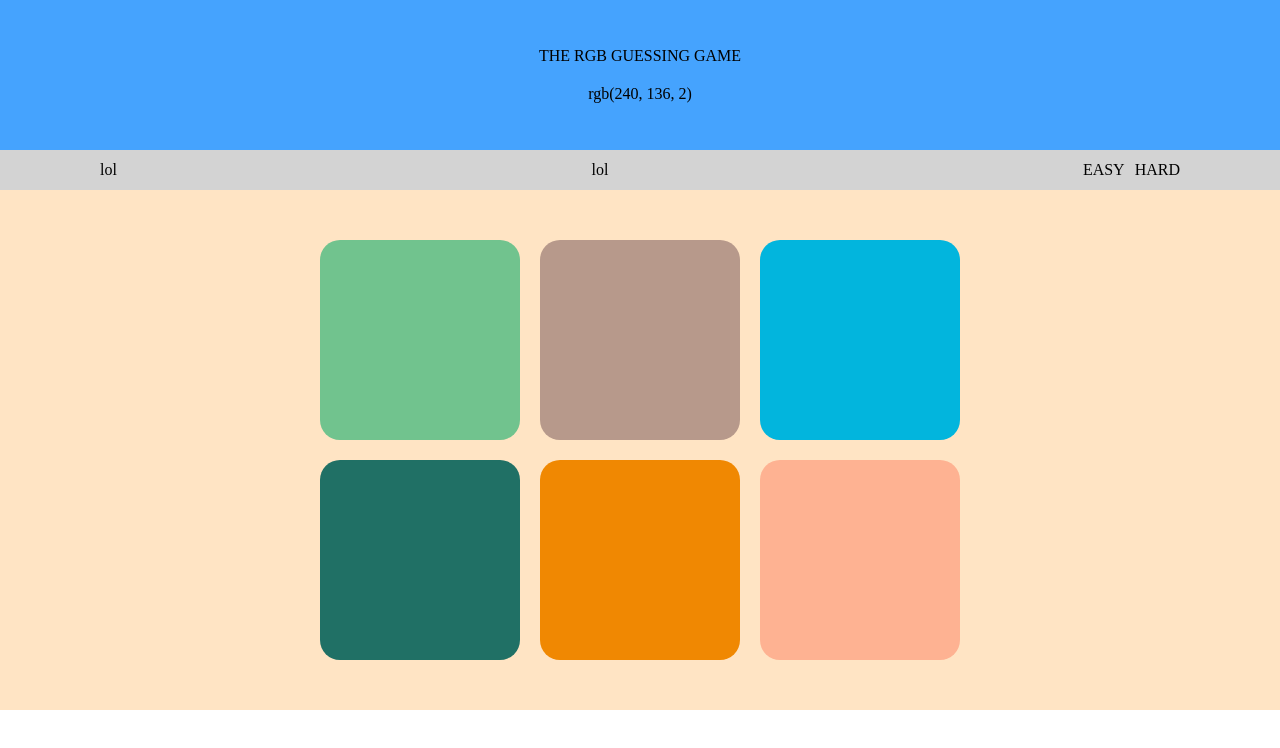
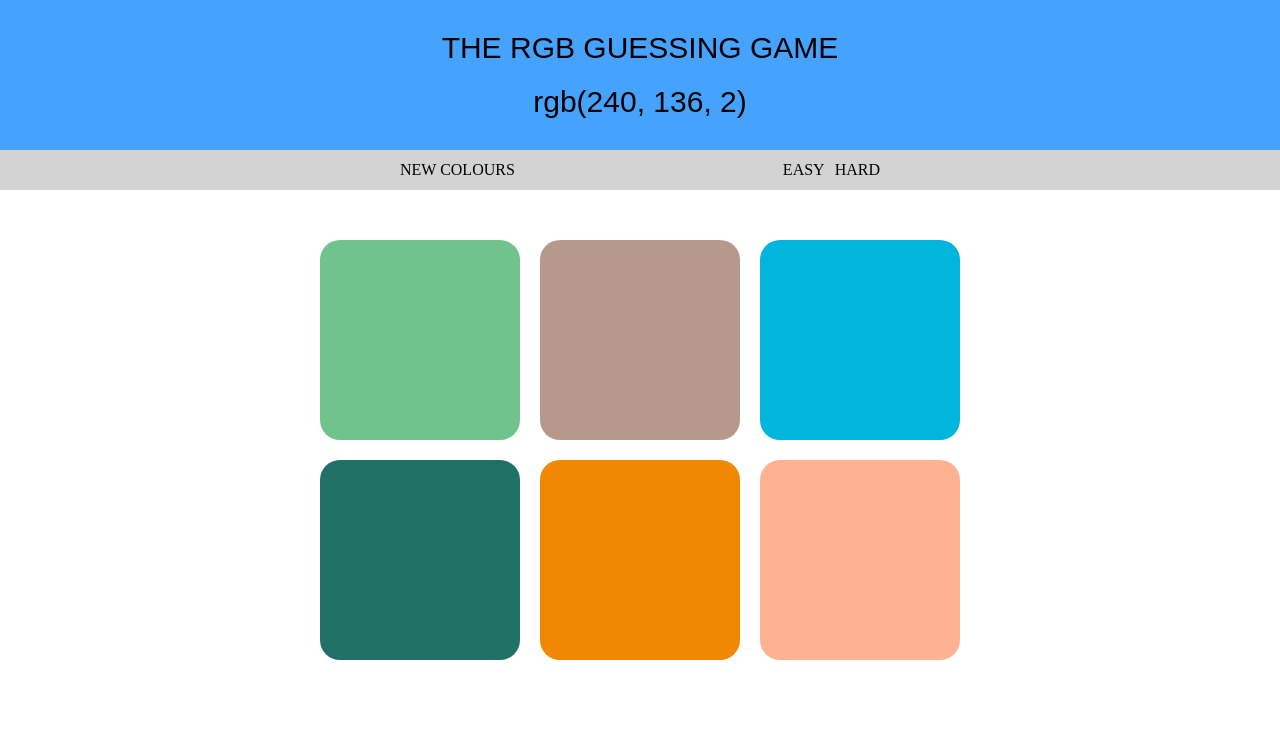
Before and after one commit to nicol29/rgb-guessing-game, a plain HTML site: page index.html in a window 1280 px wide. Drawn offline with Linux system fonts and the light colour scheme.

Commit message:
Finish style

```diff
--- a/app.js
+++ b/app.js
@@ -2,6 +2,7 @@ let guessColourDisplayer = document.querySelector('.colour-code');
 let squareContainer = document.querySelector('.squares');
 let difficultyChoices = document.querySelectorAll('.difficulty div');
 let gameStatusPrompt = document.querySelector('.game-status');
+let reRollColours = document.querySelector('.colour-restart');
 
 let guessColour = `rgb(${Math.floor(Math.random() * 257) * 1}, ${Math.floor(Math.random() * 257) * 1}, ${Math.floor(Math.random() * 257) * 1})`;
 let squareCount = 6;
@@ -14,6 +15,7 @@ let squares;
 
 
 let createGrids = () => {
+    gameStatusPrompt.innerText = '';
     guessColourDisplayer.innerText = guessColour;
     randomSquare = Math.floor(Math.random() * squareCount) * 1;
 
@@ -38,14 +40,15 @@ let createGrids = () => {
 let gameLogic = (squareInfo) => {
     if(squareInfo.style.backgroundColor == guessColour){
         squares.forEach(square => {
+            didWin = true;
             gameStatusPrompt.innerText = 'Play Again'
-
 
             square.style.backgroundColor = guessColour;
             square.classList.remove('fadeOut');
             square.classList.add('fadeIn');
         });
     } else{
+        gameStatusPrompt.innerText = 'Try Again';
         squareInfo.classList.add('fadeOut');
     }
 }
@@ -53,6 +56,7 @@ let gameLogic = (squareInfo) => {
 let resetGame = () => {
     guessColour = `rgb(${Math.floor(Math.random() * 257) * 1}, ${Math.floor(Math.random() * 257) * 1}, ${Math.floor(Math.random() * 257) * 1})`;
     squares.forEach(square => square.remove());
+    didWin = false;
     createGrids();
 }
 
@@ -66,8 +70,8 @@ difficultyChoices.forEach(difficulty => difficulty.addEventListener('click', ()
     }
 }));
 
+gameStatusPrompt.addEventListener('click', () => {if(didWin) resetGame()});
+reRollColours.addEventListener('click', () => resetGame());
 
 
 createGrids();
-
-// resetGame();
--- a/index.html
+++ b/index.html
@@ -14,8 +14,8 @@
         <div class="colour-code"></div>
     </header>
     <div class="option">
-        <div class="colour-restart">lol</div>
-        <div class="game-status">lol</div>
+        <div class="colour-restart">NEW COLOURS</div>
+        <div class="game-status"></div>
         <div class="difficulty">
             <div class="easy">EASY</div>
             <div class="hard">HARD</div>
--- a/style.css
+++ b/style.css
@@ -11,6 +11,8 @@ header {
     gap: 20px;
     height: 150px;
     background-color: rgb(69, 163, 254);
+    font-family: Arial, Helvetica, sans-serif;
+    font-size: 30px;
 }
 
 .option {
@@ -29,7 +31,6 @@ header {
     display: flex;
     justify-content: center;
     width: auto;
-    background-color: bisque;
     padding: 50px;
 }
 
@@ -69,6 +70,6 @@ header {
 
 .option {
     display: flex;
-    padding: 0px 100px 0px 100px;
+    padding: 0px 400px 0px 400px;
     justify-content: space-between;
 }
```
